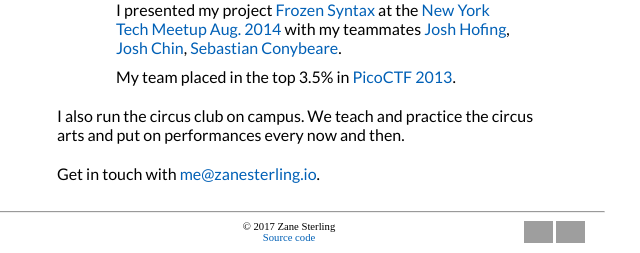
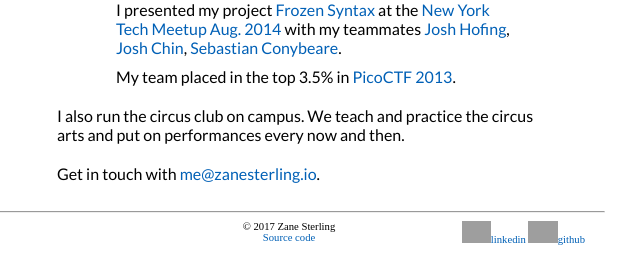
Before and after one commit to Shriken/zanesterling-io, a Django app: page / in a window 1280 px wide. Shown: the part 1051-1304 px from the top of the page, without its empty margins (351-991 px from the left). Run offline with Django 3.2, Linux system fonts and the light colour scheme; parts of the project's set-up code (start-up, migrations or seed data) failed here and were passed over; grey boxes are pictures that could not be loaded.

Commit message:
Add replacement text to social links

```diff
--- a/info_page/templates/info_page/base.html
+++ b/info_page/templates/info_page/base.html
@@ -40,11 +40,11 @@
 
       <div class="social-links">
         <a target="_blank" href="https://www.linkedin.com/in/zane-sterling-aa82a555">
-          <img src="https://image.flaticon.com/icons/svg/34/34405.svg" />
+          <img src="https://image.flaticon.com/icons/svg/34/34405.svg">linkedin</img>
         </a>
 
         <a target="_blank" href="https://github.com/Shriken">
-          <img src="https://image.flaticon.com/icons/svg/25/25231.svg" />
+          <img src="https://image.flaticon.com/icons/svg/25/25231.svg">github</img>
         </a>
       </div>
     </div>
```
